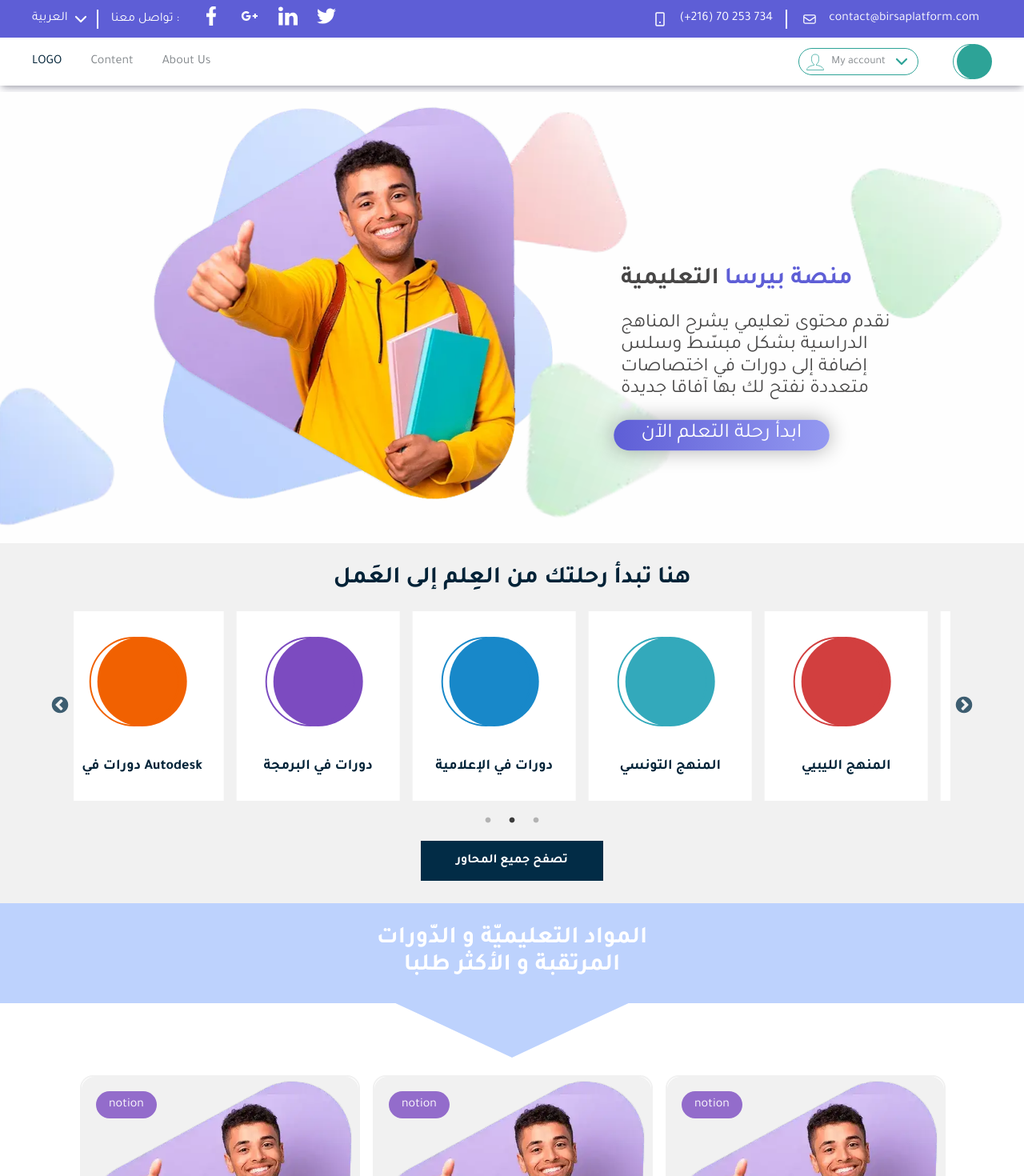
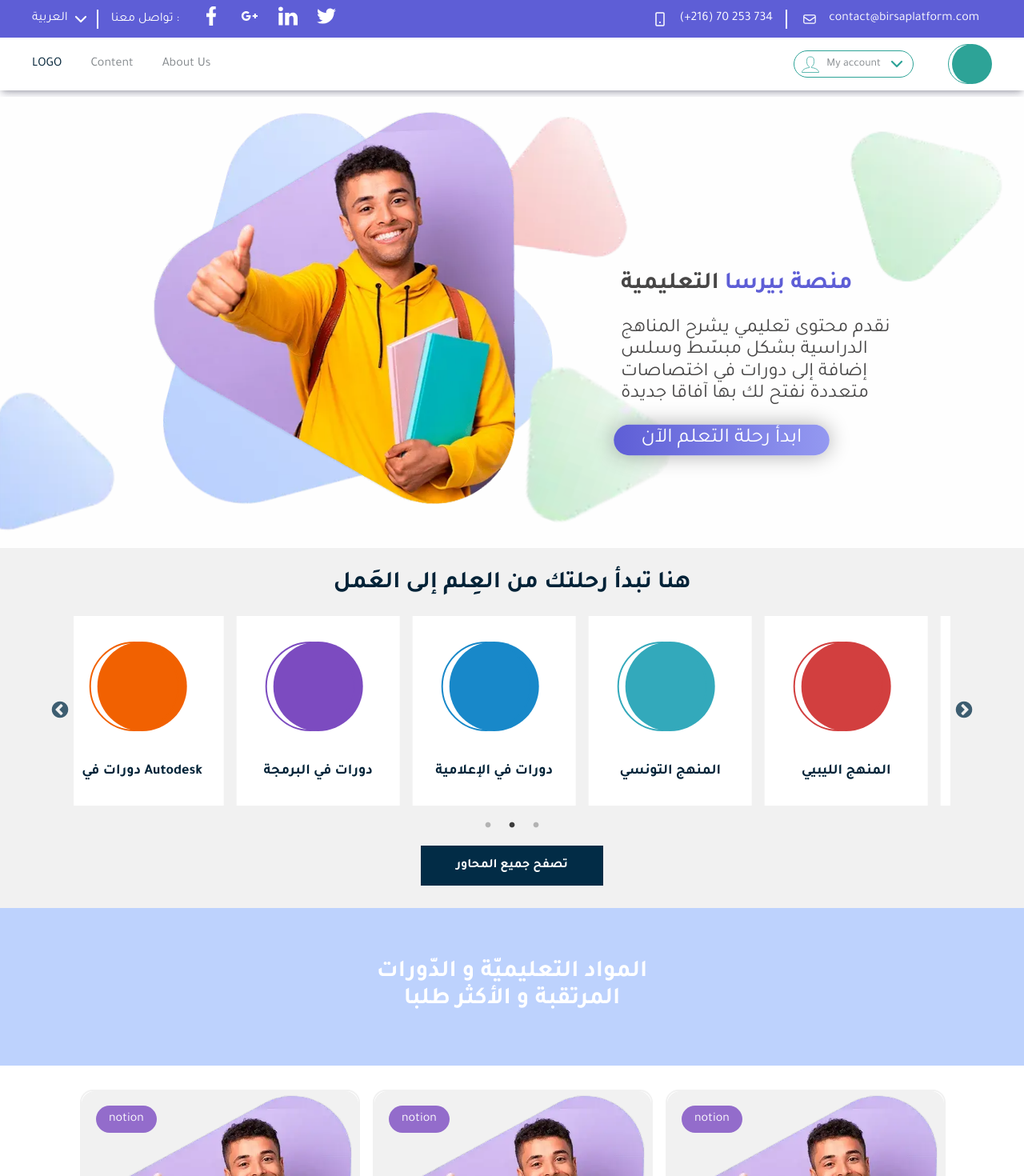
Before and after one commit to VictoriaYotka/beedumy, a React (Create React App) app: page /#/ in a window 1280 px wide. Shown: the top 1470 px of the page at 80% size. Built offline with nearby package versions, Linux system fonts and the light colour scheme; a web font is replaced by a local one.

Commit message:
improve search form in header

```diff
--- a/src/components/Layout/Header/SearchButton/SearchButton.jsx
+++ b/src/components/Layout/Header/SearchButton/SearchButton.jsx
@@ -4,10 +4,6 @@ const SearchButton = () => {
   const handleSearchFormSubmit = (e) => {
     e.preventDefault();
     console.log("submit header search");
-
-    const inputEl = document.getElementById("header_search_input");
-    inputEl.classList.toggle(`${css.input_visible}`);
-    inputEl.focus();
   };
 
   return (
@@ -16,7 +12,7 @@ const SearchButton = () => {
       className={css.form}
       onSubmit={handleSearchFormSubmit}
     >
-      <button className={css.search_button}>
+      <button className={css.button}>
         <div className={css.search_box}>
           <i className="kipso-icon-magnifying-glass"></i>
         </div>
@@ -24,7 +20,7 @@ const SearchButton = () => {
       <input
         id="header_search_input"
         type="text"
-        name="search_input"
+        name="header_search_input"
         className={css.input}
       />
     </form>
--- a/src/components/Layout/Header/SearchButton/SearchButton.module.scss
+++ b/src/components/Layout/Header/SearchButton/SearchButton.module.scss
@@ -1,30 +1,13 @@
 @import "../../../../scss";
 
 .form {
-  &:hover,
-  &:focus {
-    .input {
-      opacity: 1;
-      visibility: visible;
-    }
-  }
-}
-
-.search_button {
   position: relative;
-  width: 44px;
-  height: 44px;
-  margin-left: auto;
+  z-index: 10;
+  background: $greenBgButtonBgColor;
+  width: 50px;
+  height: 50px;
   border-radius: 50%;
-  text-align: center;
-  display: flex;
-  align-items: center;
-  justify-content: center;
-  background-color: $greenBgButtonBgColor;
-  color: $whiteColor;
-  font-size: 18px;
-
-  transition: all 0.4s ease;
+  padding: 12px;
 
   &::before {
     content: "";
@@ -43,67 +26,74 @@
     &:before {
       left: 0;
     }
+
+    .input {
+      width: 90vw;
+      background-color: $greenBgButtonBgColor;
+
+      @include md {
+        width: 50vw;
+      }
+
+      @include lg {
+        width: 600px;
+      }
+    }
   }
+}
+
+.button {
+  color: $whiteColor;
+  background: $greenBgButtonBgColor;
+  display: flex;
+  justify-content: center;
+  align-items: center;
+  font-size: 18px;
+
+  transition: all 0.4s ease;
 }
 
 .search_box {
   position: absolute;
   top: 50%;
-  -webkit-transform: translateY(-50%);
-  -ms-transform: translateY(-50%);
   transform: translateY(-50%);
   right: 15px;
+  z-index: 10;
 }
 
 .input {
   position: absolute;
-  background-color: $footerBgColor;
-  top: 16px;
-  left: 16px;
-  right: 70px;
-  height: 44px;
-  opacity: 0;
-  visibility: hidden;
+  top: 0;
+  [dir="ltr"] & {
+    left: 8px;
+    right: unset;
 
-  padding: 4px 8px;
-  border: 1px solid $greenBgButtonBgColor;
-  border-radius: 8px;
+    @include lg {
+      right: 8px;
+      left: unset;
+    }
+  }
+  [dir="rtl"] & {
+    right: 8px;
+    left: unset;
+
+    @include lg {
+      left: 8px;
+      right: unset;
+    }
+  }
+
+  height: 50px;
+  padding-inline-start: 28px;
+  padding-inline-end: 40px;
+
+  background: none;
   outline: none;
-  color: $whiteColor;
+  border: none;
+  border-radius: 25px;
+  color: white;
+  font-size: 20px;
+  width: 0;
 
   transition: all 0.4s ease;
-
-  @include sm {
-    right: 92px;
-  }
-
-  @include md {
-    left: unset;
-    width: 400px;
-  }
-
-  @include lg {
-    top: 0;
-    left: 80px;
-    right: unset;
-    background-color: $whiteColor;
-    border: 1px solid $darkBgButtonColor;
-    color: $darkBgButtonColor;
-  }
-
-  &:focus {
-    opacity: 1;
-    visibility: visible;
-    border: 1px solid $greenBgButtonBgColor;
-  }
-
-  &:not(:focus) {
-    opacity: 0;
-    visibility: hidden;
-  }
 }
-
-.input_visible {
-  opacity: 1;
-  visibility: visible;
-}
--- a/src/pages/BuyCourse/BuyCourse.jsx
+++ b/src/pages/BuyCourse/BuyCourse.jsx
@@ -5,14 +5,16 @@ import SimplePageHeader from "../../components/SimplePageHeader/SimplePageHeader
 
 const BuyCourse = () => {
   return (
-    <TriangleBackground>
+    <>
       <SimplePageHeader
         heading="course"
         subheading="price"
         background="#7c4bc0"
       />
-      <BuyCourseOptions />
-    </TriangleBackground>
+      <TriangleBackground>
+        <BuyCourseOptions />
+      </TriangleBackground>
+    </>
   );
 };
 
--- a/src/pages/Home/Hero/Hero.module.scss
+++ b/src/pages/Home/Hero/Hero.module.scss
@@ -64,7 +64,7 @@
   }
 
   @include lg {
-    top: -7%;
+    top: -22%;
     right: -8%;
     width: 45%;
   }
--- a/src/pages/Home/RequestedCourses/RequestedCourses.module.scss
+++ b/src/pages/Home/RequestedCourses/RequestedCourses.module.scss
@@ -1,13 +1,13 @@
 @import "../../../scss";
 
 .section {
-  padding: 44px 0 40px 0;
+  padding: 12px 0 40px 0;
 
   @include sm {
-    padding: 60px 0 40px 0;
+    padding: 16px 0 40px 0;
   }
 
   @include md {
-    padding: 80px 0 40px 0;
+    padding: 20px 0 40px 0;
   }
 }
--- a/src/pages/Home/RequestedCoursesHeader/RequestedCoursesHeader.jsx
+++ b/src/pages/Home/RequestedCoursesHeader/RequestedCoursesHeader.jsx
@@ -10,7 +10,6 @@ const RequestedCoursesHeader = ({ heading, background }) => {
             المواد التعليميّة و الدّورات المرتقبة و الأكثر طلبا
           </h2>
         </div>
-        <div className={css.triangle}></div>
       </section>
     </SectionAnimationWrapper>
   );
--- a/src/pages/Home/RequestedCoursesHeader/RequestedCoursesHeader.module.scss
+++ b/src/pages/Home/RequestedCoursesHeader/RequestedCoursesHeader.module.scss
@@ -2,31 +2,31 @@
 
 .section {
   @extend .section;
-  position: relative;
   text-align: center;
   background-color: $blueBgColor;
   color: $whiteColor;
 }
 
+.section {
+  padding: 36px 0;
+  text-align: center;
+  text-align: center;
+  background-color: $blueBgColor;
+  color: $whiteColor;
+
+  @include sm {
+    padding: 48px 0;
+  }
+
+  @include md {
+    padding: 56px 0;
+  }
+
+  @include lg {
+    padding: 64px 0;
+  }
+}
+
 .heading {
   @extend .heading;
 }
-
-.triangle {
-  position: absolute;
-  bottom: -48px;
-  right: 50%;
-  z-index: 10;
-  transform: translateX(50%);
-
-  background-color: $blueBgColor;
-  clip-path: polygon(100% 0, 0 0, 50% 100%);
-  width: 200px;
-  height: 50px;
-
-  @include md {
-    bottom: -68px;
-    width: 300px;
-    height: 70px;
-  }
-}
```
